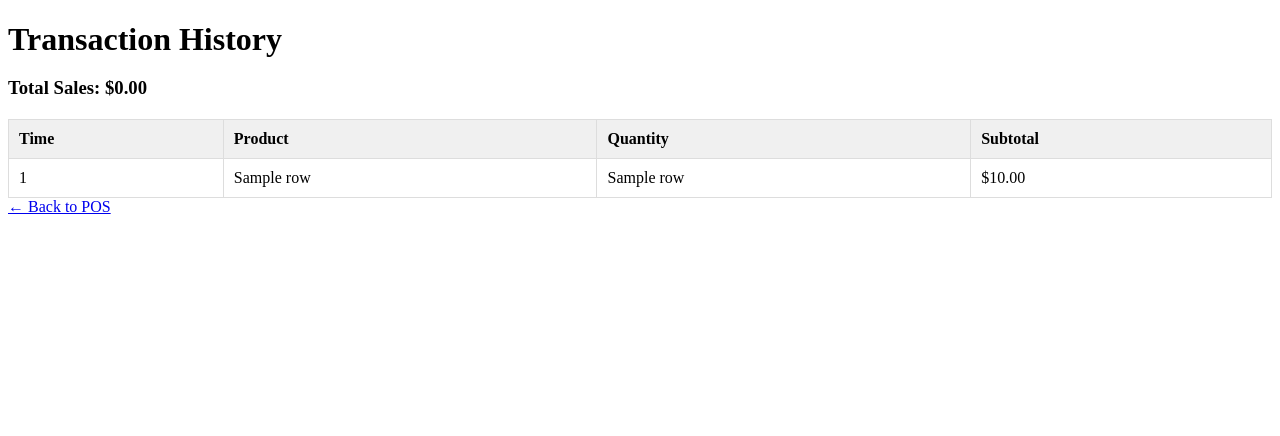
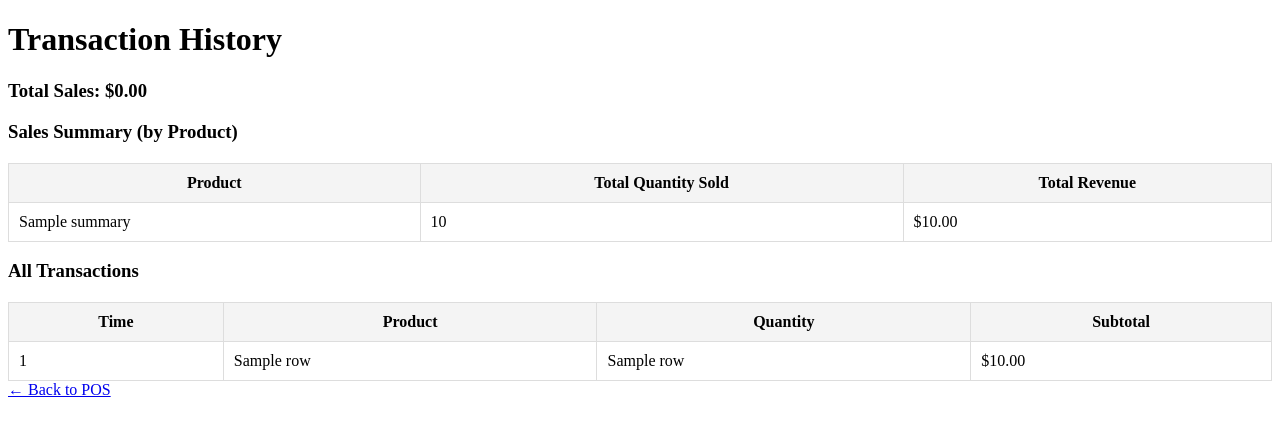
Before and after one commit to shuckleblock/youth_pos, a Flask app: template templates/transactions.html in a window 1280 px wide. Shown: the top 436 px of the page. Run offline with Flask 3, Linux system fonts and the light colour scheme; the template is opened without the code that fills it: most values are stand-ins (such as "Sample title", 1, 10 or a date in 2020); some libraries are stand-ins or nearby versions.

Commit message:
adding product summary

```diff
--- a/app.py
+++ b/app.py
@@ -196,10 +196,28 @@ def transactions():
     cur.execute("SELECT SUM(total) FROM sales")
     total_sales = cur.fetchone()[0] or 0.0
 
+    # Summary by product
+    cur.execute("""
+        SELECT
+            p.name,
+            SUM(s.quantity) AS total_quantity,
+            SUM(s.total) AS total_revenue
+        FROM sales s
+        JOIN products p ON s.product_id = p.id
+        GROUP BY p.name
+        ORDER BY total_quantity DESC
+    """)
+    summary = cur.fetchall()
+
     cur.close()
     conn.close()
 
-    return render_template("transactions.html", sales=sales, total_sales=total_sales)
+    return render_template(
+        "transactions.html",
+        sales=sales,
+        total_sales=total_sales,
+        summary=summary
+    )
 
 if __name__ == '__main__':
     init_db()
--- a/templates/transactions.html
+++ b/templates/transactions.html
@@ -11,20 +11,40 @@
     th, td {
       border: 1px solid #ddd;
       padding: 10px;
-            text-align: left;
     }
     th {
-            background-color: #f0f0f0;
-        }
-        h1 {
-            margin-bottom: 10px;
+      background-color: #f4f4f4;
     }
   </style>
 </head>
 <body>
+
 <h1>Transaction History</h1>
 <h3>Total Sales: ${{ '%.2f'|format(total_sales) }}</h3>
 
+<!-- Summary Table -->
+<h3>Sales Summary (by Product)</h3>
+<table>
+  <thead>
+    <tr>
+      <th>Product</th>
+      <th>Total Quantity Sold</th>
+      <th>Total Revenue</th>
+    </tr>
+  </thead>
+  <tbody>
+    {% for name, quantity, revenue in summary %}
+    <tr>
+      <td>{{ name }}</td>
+      <td>{{ quantity }}</td>
+      <td>${{ '%.2f'|format(revenue) }}</td>
+    </tr>
+    {% endfor %}
+  </tbody>
+</table>
+
+<!-- Individual Sales -->
+<h3>All Transactions</h3>
 <table>
   <thead>
     <tr>
@@ -47,5 +67,6 @@
 </table>
 
 <a href="/">← Back to POS</a>
+
 </body>
 </html>
```
Lines whose indentation alone changed are shown as unchanged.
